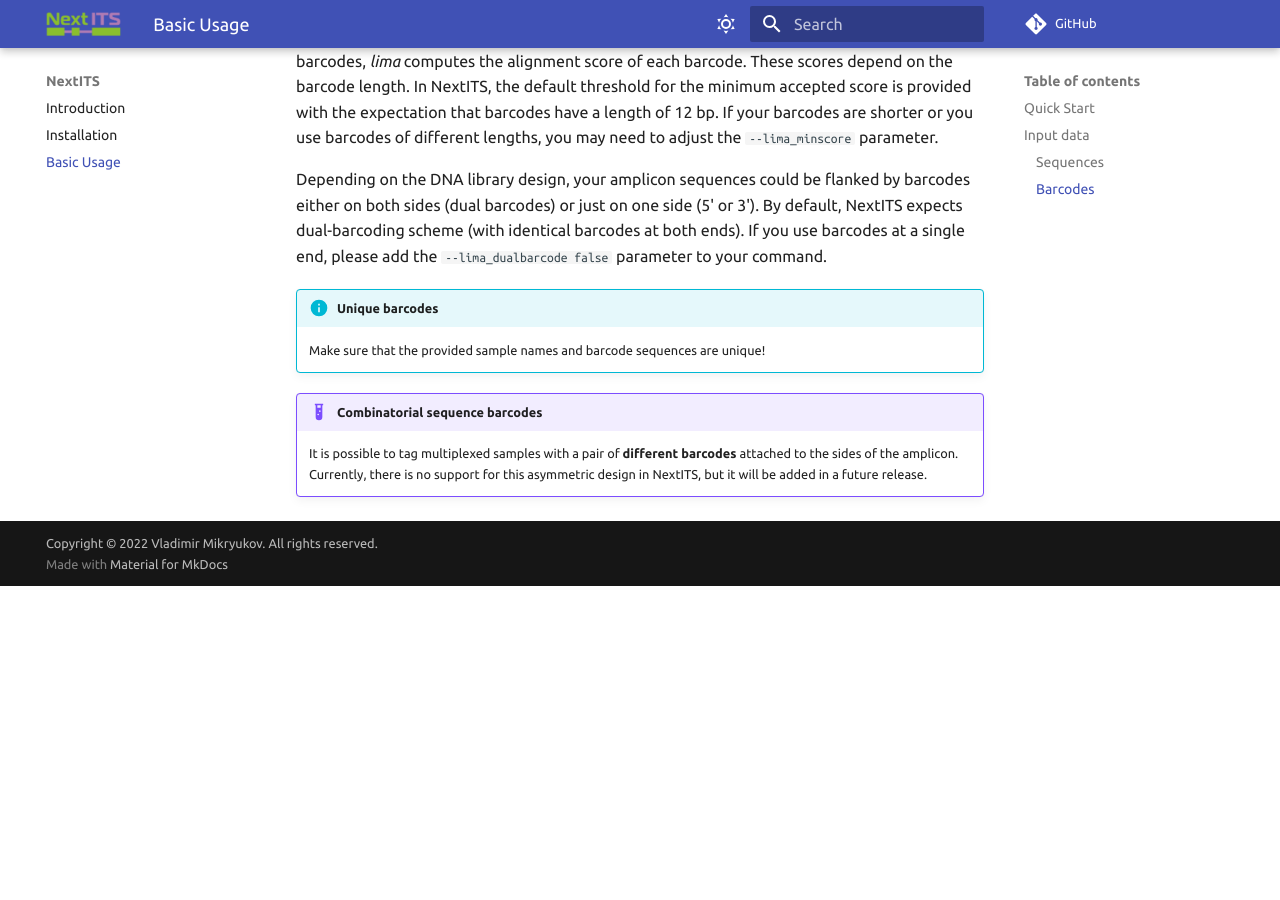
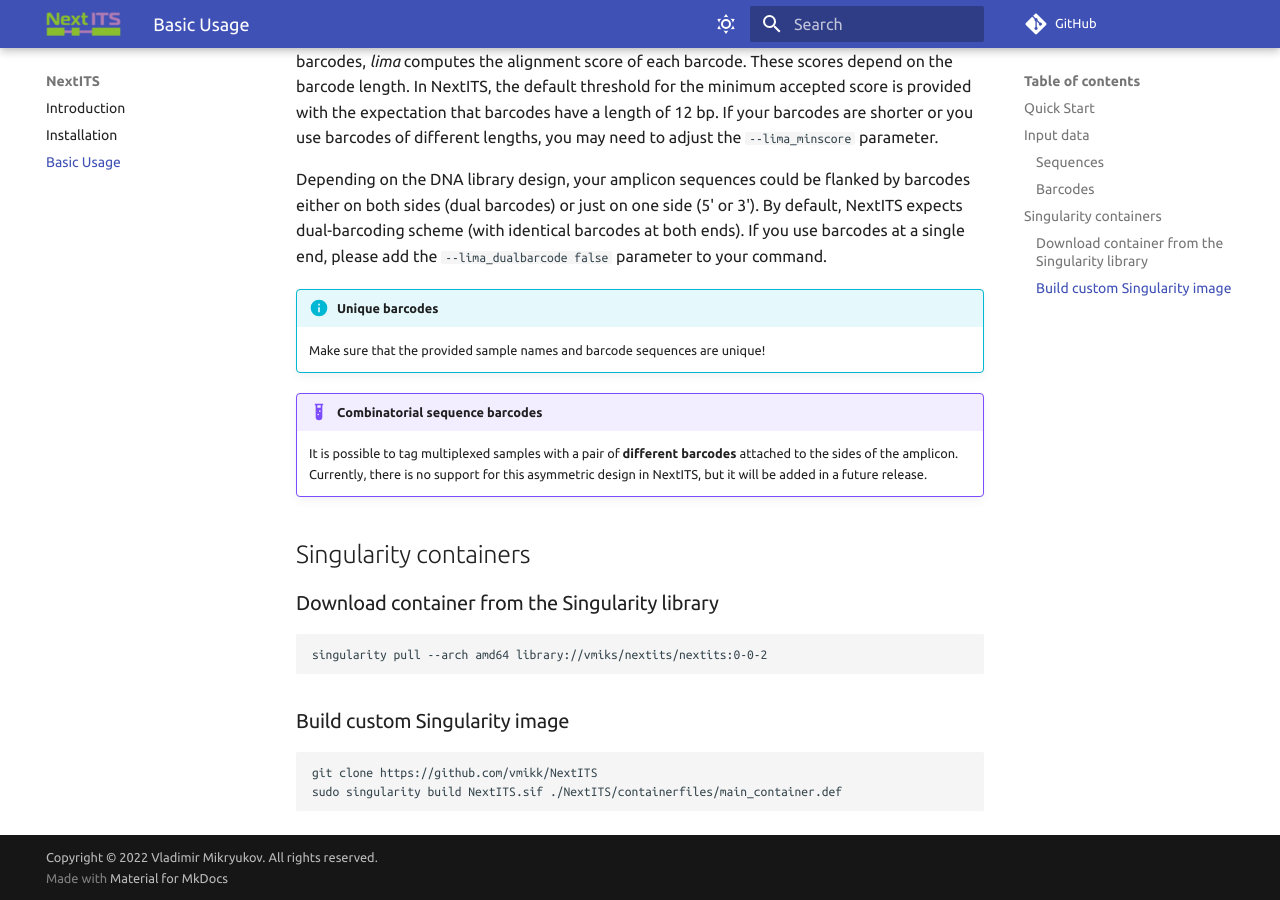
Before and after one commit to Next-ITS/nextits.github.io, an MkDocs documentation site: the page built from docs/usage.md, in a window 1280 px wide and 900 px high, scrolled down 1196 px. Built offline with MkDocs 1.6.1 and Material for MkDocs 9.7.7, drawn with Linux system fonts in a browser that asks for light colours; comment, search, counter and statistics services are not loaded; before the commit the page ends 1782 px from its top, so only the background shows below that.

Commit message:
singularity containers

````diff
--- a/docs/usage.md
+++ b/docs/usage.md
@@ -68,3 +68,19 @@ If you use barcodes at a single end, please add the `--lima_dualbarcode false` p
 !!! example "Combinatorial sequence barcodes"
     It is possible to tag multiplexed samples with a pair of **different barcodes** attached to the sides of the amplicon.
     Currently, there is no support for this asymmetric design in NextITS, but it will be added in a future release.
+
+
+## Singularity containers
+
+### Download container from the Singularity library
+
+``` bash
+singularity pull --arch amd64 library://vmiks/nextits/nextits:0-0-2
+```
+
+### Build custom Singularity image
+
+``` bash
+git clone https://github.com/vmikk/NextITS
+sudo singularity build NextITS.sif ./NextITS/containerfiles/main_container.def
+```
````
